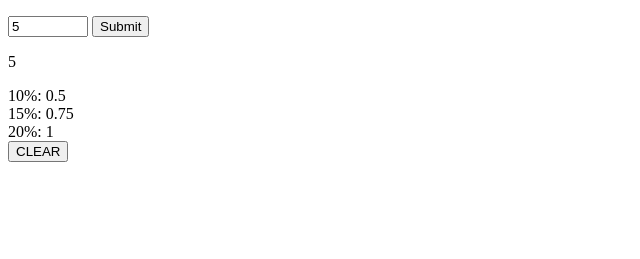
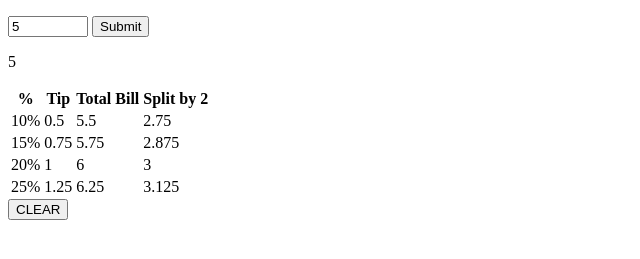
Before and after one commit to bmich22/tip-calculator, a plain HTML site: page index.html in a window 1280 px wide. Both pictures are taken after typing "5" into the empty fields and a click on the button "Submit". Shown: the part 105-364 px from the top of the page, without its empty margins (0-640 px from the left). Drawn offline with Linux system fonts and the light colour scheme.

Commit message:
Create table in index.html to hold tip, total and split values

```diff
--- a/index.html
+++ b/index.html
@@ -1,26 +1,62 @@
 <!DOCTYPE html>
 <html lang="en">
+
 <head>
     <meta charset="UTF-8">
     <meta name="viewport" content="width=device-width, initial-scale=1.0">
     <link rel="stylesheet" href="style.css">
     <title>Tip Calculator</title>
 </head>
+
 <body>
     <h1>Tip Calculator</h1>
 
     <h3>Enter the amount of your bill:</h3>
 
-    <input id="input-box" type="number" placeholder="Enter Amount Here" min="0" max="50000"/>
+    <input id="input-box" type="number" placeholder="Enter Amount Here" min="0" max="50000" />
     <button id="submit-button" onclick="calculate()">Submit</button>
     <p id="restaurantBill">the input value should be displayed</p>
-    <p class="text">10%:  </p><p id="10Percent" class="text">  </p><br>
+    <!-- <p class="text">10%:  </p><p id="10Percent" class="text">  </p><br>
     <p class="text">15%:  </p><p id="15Percent" class="text">  </p><br>
     <p class="text">20%:  </p><p id="20Percent" class="text">  </p><br>
+    <p class="text">25%:  </p><p id="25Percent" class="text">  </p><br> -->
+
+    <table>
+        <tr>
+            <th>%</th>
+            <th>Tip</th>
+            <th>Total Bill</th>
+            <th>Split by 2</th>
+        </tr>
+        <tr>
+            <td>10%</td>
+            <td id="tenTip"></td>
+            <td id="tenTotal"></td>
+            <td id="tenSplit"></td>
+        </tr>
+        <tr>
+            <td>15%</td>
+            <td id="fifteenTip"></td>
+            <td id="fifteenTotal"></td>
+            <td id="fifteenSplit"></td>
+        </tr>
+        <tr>
+            <td>20%</td>
+            <td id="twentyTip"></td>
+            <td id="twentyTotal"></td>
+            <td id="twentySplit"></td>
+        </tr>
+        <tr>
+            <td>25%</td>
+            <td id="tfiveTip"></td>
+            <td id="tfiveTotal"></td>
+            <td id="tfiveSplit"></td>
+        </tr>
+    </table>
+
     <button id="clear-button" onclick="clear()">CLEAR</button>
 
+    <script src="script.js"></script>
+</body>
 
-
-<script src="script.js"></script>
-</body>
 </html>
--- a/script.js
+++ b/script.js
@@ -1,12 +1,46 @@
+// function calculate() {
+//     let inputBox = document.getElementById("input-box");
+//     let inputValue = inputBox.value;
+//     alert("Input value: " + inputValue);
+//     document.getElementById("restaurantBill").innerHTML = inputValue;
+//     document.getElementById("10Percent").innerHTML = inputValue * .10;
+//     document.getElementById("15Percent").innerHTML = inputValue * .15;
+//     document.getElementById("20Percent").innerHTML = inputValue * .20;
+//     document.getElementById("25Percent").innerHTML = inputValue * .25;
+
+// }
+
+function calculate() {
+    let inputValue = document.getElementById("input-box").value;
+    // let inputValue = inputBox.value;
+    let finalCheck = Number(inputValue);
+    alert("Input value: " + finalCheck);
+    document.getElementById("restaurantBill").innerHTML = inputValue;
+    let percentage = [.10, .15, .20, .25];
+    for (let i = 0; i < percentage.length; i++) {
+        if (percentage[i] === .10) {
+            let tenPerc = finalCheck * .10;
+            document.getElementById("tenTip").innerHTML = tenPerc;
+            document.getElementById("tenTotal").innerHTML = tenPerc + finalCheck;
+            document.getElementById("tenSplit").innerHTML = (tenPerc + finalCheck) / 2;
+        } else if (percentage[i] == .15) {
+            let fifteenPerc = finalCheck * .15;
+            document.getElementById("fifteenTip").innerHTML = fifteenPerc;
+            document.getElementById("fifteenTotal").innerHTML = fifteenPerc + finalCheck;
+            document.getElementById("fifteenSplit").innerHTML = (fifteenPerc + finalCheck) / 2;
+        } else if (percentage[i] == .20) {
+            let twentyPerc = finalCheck * .20;
+            document.getElementById("twentyTip").innerHTML = twentyPerc;
+            document.getElementById("twentyTotal").innerHTML = twentyPerc + finalCheck;
+            document.getElementById("twentySplit").innerHTML = (twentyPerc + finalCheck) / 2;
+        } else if (percentage[i] == .25) {
+            let twentyfivePerc = finalCheck * .25;
+            document.getElementById("tfiveTip").innerHTML = twentyfivePerc;
+            document.getElementById("tfiveTotal").innerHTML = twentyfivePerc + finalCheck;
+            document.getElementById("tfiveSplit").innerHTML = (twentyfivePerc + finalCheck) / 2;
+        }
+    }
 
 
-function calculate() {
-    let inputBox = document.getElementById("input-box");
-    let inputValue = inputBox.value;
-    alert("Input value: " + inputValue);
-    document.getElementById("restaurantBill").innerHTML = inputValue;
-    document.getElementById("10Percent").innerHTML = inputValue * .10;
-    document.getElementById("15Percent").innerHTML = inputValue * .15;
-    document.getElementById("20Percent").innerHTML = inputValue * .20;
 
 }
--- a/style.css
+++ b/style.css
@@ -1,3 +1,7 @@
 .text {
     display: inline;
 }
+
+th {
+    width:max-content;
+}
```
